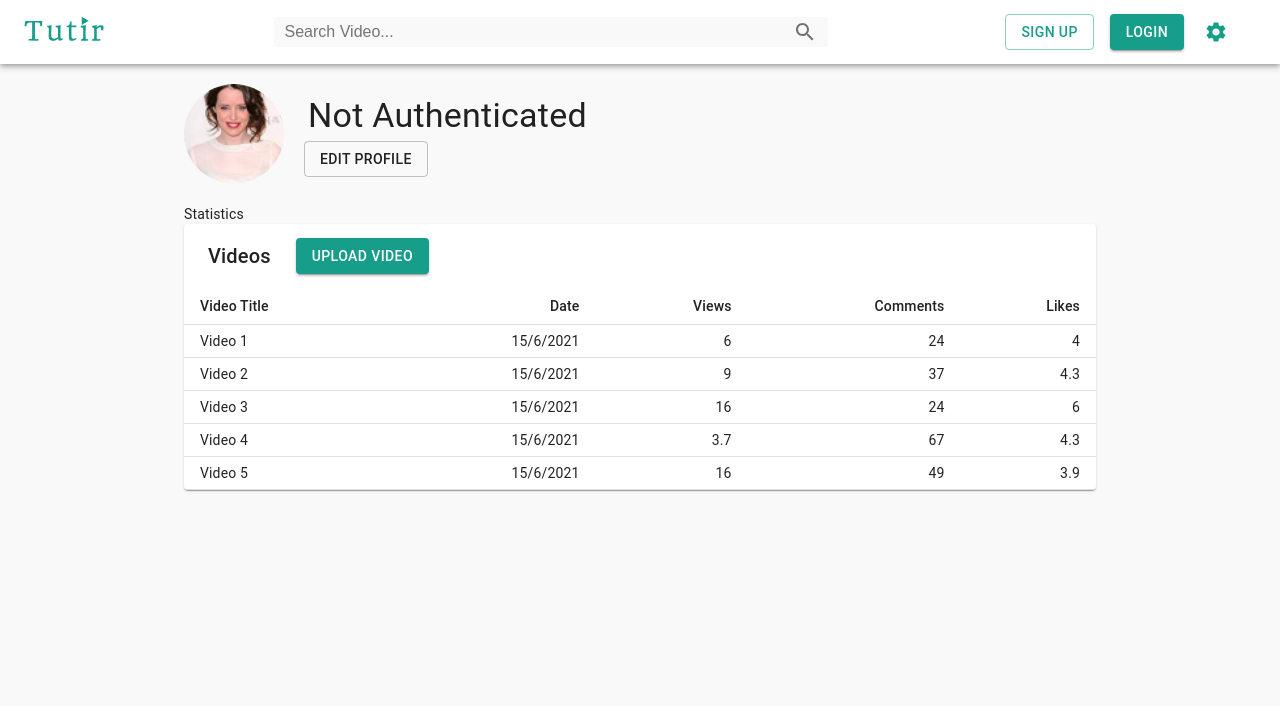
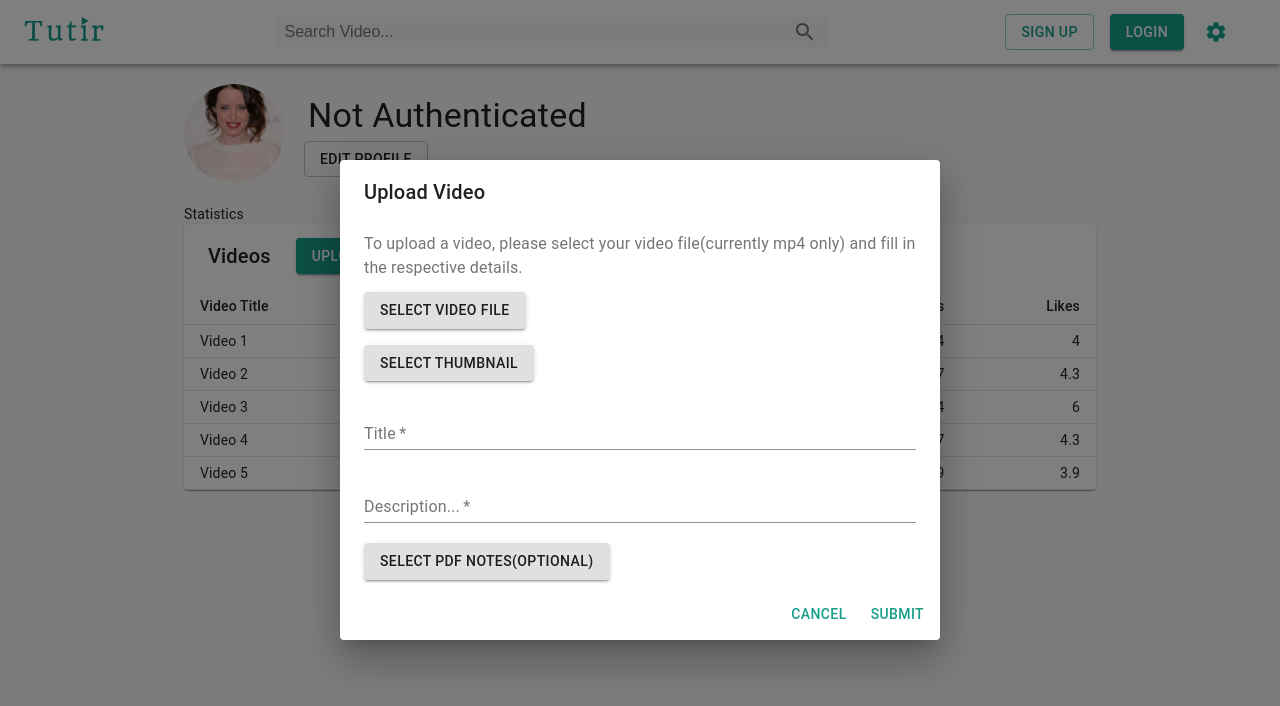
Before and after one commit to markuslim24/Tutir-frontend, a Next.js app: page /profile in a window 1280 px wide. Both pictures are taken after a click on the button "UPLOAD VIDEO". Shown: the top 706 px of the page. Built offline with nearby package versions, Linux system fonts and the light colour scheme.

Commit message:
Upload Video UI

```diff
--- /dev/null
+++ b/components/UploadVideoDialog.tsx
@@ -0,0 +1,140 @@
+import React, { useState, useEffect } from "react";
+
+import Dropzone from "react-dropzone";
+import {
+  Button,
+  Dialog,
+  DialogActions,
+  DialogContent,
+  DialogContentText,
+  DialogTitle,
+  TextField,
+  Typography,
+} from "@material-ui/core";
+import { Component } from "react";
+import { FormatListNumberedRtlOutlined } from "@material-ui/icons";
+
+const UploadVideoDialog = ({ openForm, handleUploadClose }: any) => {
+  const [videoFile, setVideoFile] = useState(null);
+  const [title, setTitle] = useState("");
+  const [description, setDescription] = useState("");
+  const [notes, setNotes] = useState([]);
+  const [thumbnail, setThumbnail] = useState(null);
+
+  function onClose(): void {
+    handleUploadClose();
+    setVideoFile(null);
+    setTitle("");
+    setDescription("");
+    setNotes([]);
+    setThumbnail(null);
+  }
+
+  function onFileChange(event: any, fileHandler: Function): void {
+    // Update the state
+    fileHandler(event.target.files[0]);
+  }
+  function onMultiFileChange(event: any, fileHandler: Function): void {
+    // Update the state
+    if (event.target.files.length + notes.length > 5) {
+      console.log("too many files!");
+    } else {
+      let tmp = notes;
+      tmp.push(...event.target.files);
+      setNotes([...tmp]);
+    }
+  }
+
+  function handleSubmit(): void {
+    const formData = new FormData();
+    formData.append("title", title);
+    formData.append("description", description);
+    formData.append("video", videoFile, videoFile.name);
+    formData.append("thumbnail", thumbnail, thumbnail.name);
+  }
+
+  return (
+    <div>
+      <Dialog open={openForm} onClose={onClose}>
+        <DialogTitle id="form-dialog-title">Upload Video</DialogTitle>
+        <DialogContent>
+          <DialogContentText>
+            To upload a video, please select your video file(currently mp4 only)
+            and fill in the respective details.
+          </DialogContentText>
+          <Button variant="contained" component="label">
+            Select Video File
+            <input
+              required
+              type="file"
+              hidden
+              onChange={(e) => onFileChange(e, setVideoFile)}
+              accept="video/mp4"
+            />
+          </Button>
+          {videoFile ? videoFile.name : ""}
+        </DialogContent>
+        <DialogContent>
+          <Button variant="contained" component="label">
+            Select Thumbnail
+            <input
+              type="file"
+              hidden
+              onChange={(e) => onFileChange(e, setThumbnail)}
+              accept="image/jpeg, image/png"
+            />
+          </Button>
+          {thumbnail ? thumbnail.name : ""}
+        </DialogContent>
+        <DialogContent>
+          <TextField
+            required
+            margin="dense"
+            id="title"
+            label="Title"
+            type="text"
+            fullWidth
+            onChange={(e) => setTitle(e.target.value)}
+          />
+        </DialogContent>
+        <DialogContent>
+          <TextField
+            required
+            margin="dense"
+            id="description"
+            label="Description..."
+            type="text"
+            fullWidth
+            onChange={(e) => setDescription(e.target.value)}
+          />
+        </DialogContent>
+        <DialogContent>
+          <Button variant="contained" component="label">
+            Select PDF Notes(optional)
+            <input
+              multiple
+              type="file"
+              hidden
+              onChange={(e) => onMultiFileChange(e, setNotes)}
+              accept="application/pdf"
+            />
+          </Button>
+          {notes.length > 0
+            ? notes.map((note) => <h3 key={note.name}>{note.name}</h3>)
+            : ""}
+        </DialogContent>
+
+        <DialogActions>
+          <Button onClick={onClose} color="primary">
+            Cancel
+          </Button>
+          <Button onClick={handleSubmit} color="primary">
+            Submit
+          </Button>
+        </DialogActions>
+      </Dialog>
+    </div>
+  );
+};
+
+export default UploadVideoDialog;
--- a/components/VideoTable.tsx
+++ b/components/VideoTable.tsx
@@ -1,4 +1,4 @@
-import React from "react";
+import React, { useState } from "react";
 
 import { Typography } from "@material-ui/core";
 import Table from "@material-ui/core/Table";
@@ -11,6 +11,7 @@ import Toolbar from "@material-ui/core/Toolbar";
 import Tooltip from "@material-ui/core/Tooltip";
 import Paper from "@material-ui/core/Paper";
 import Button from "@material-ui/core/Button";
+import UploadVideoDialog from "./UploadVideoDialog";
 import { makeStyles } from "@material-ui/core/styles";
 
 const useStyles = makeStyles({
@@ -33,10 +34,6 @@ function createData(
   return { videoName, date, views, comments, likes };
 }
 
-const handleUploadButton = () => {
-  console.log("Pls handle this");
-};
-
 const rows = [
   createData("Video 1", "15/6/2021", 6.0, 24, 4.0),
   createData("Video 2", "15/6/2021", 9.0, 37, 4.3),
@@ -46,6 +43,16 @@ const rows = [
 ];
 
 export default function VideoTable() {
+  const [openForm, setOpenForm] = useState(false);
+
+  const handleUploadOpen = () => {
+    setOpenForm(true);
+  };
+
+  const handleUploadClose = () => {
+    setOpenForm(false);
+  };
+
   const classes = useStyles();
 
   return (
@@ -56,11 +63,15 @@ export default function VideoTable() {
           <Button
             variant="contained"
             color="primary"
-            onClick={handleUploadButton}
+            onClick={handleUploadOpen}
             className={classes.uploadVideoButton}
           >
             Upload Video
           </Button>
+          <UploadVideoDialog
+            openForm={openForm}
+            handleUploadClose={handleUploadClose}
+          />
         </Toolbar>
         <Table
           className={classes.table}
--- a/package.json
+++ b/package.json
@@ -18,6 +18,7 @@
     "next": "10.2.2",
     "react": "17.0.2",
     "react-dom": "17.0.2",
+    "react-dropzone": "^11.3.4",
     "react-infinite-scroll-component": "^6.1.0",
     "react-redux": "^7.2.4",
     "swr": "^0.5.6"
--- a/pages/profile.tsx
+++ b/pages/profile.tsx
@@ -1,4 +1,4 @@
-import React from "react";
+import React, { useState } from "react";
 import { getUser } from "../store/slice/auth";
 import { useSelector } from "react-redux";
 import { isLoggedIn } from "../store/slice/auth";
--- a/tsconfig.json
+++ b/tsconfig.json
@@ -4,7 +4,7 @@
     "lib": ["dom", "dom.iterable", "esnext"],
     "allowJs": true,
     "skipLibCheck": true,
-    "strict": true,
+    "strict": false,
     "forceConsistentCasingInFileNames": true,
     "noEmit": true,
     "esModuleInterop": true,
```
Also changed, not shown: 2 other files (tests, documents, lock files or other folders).
